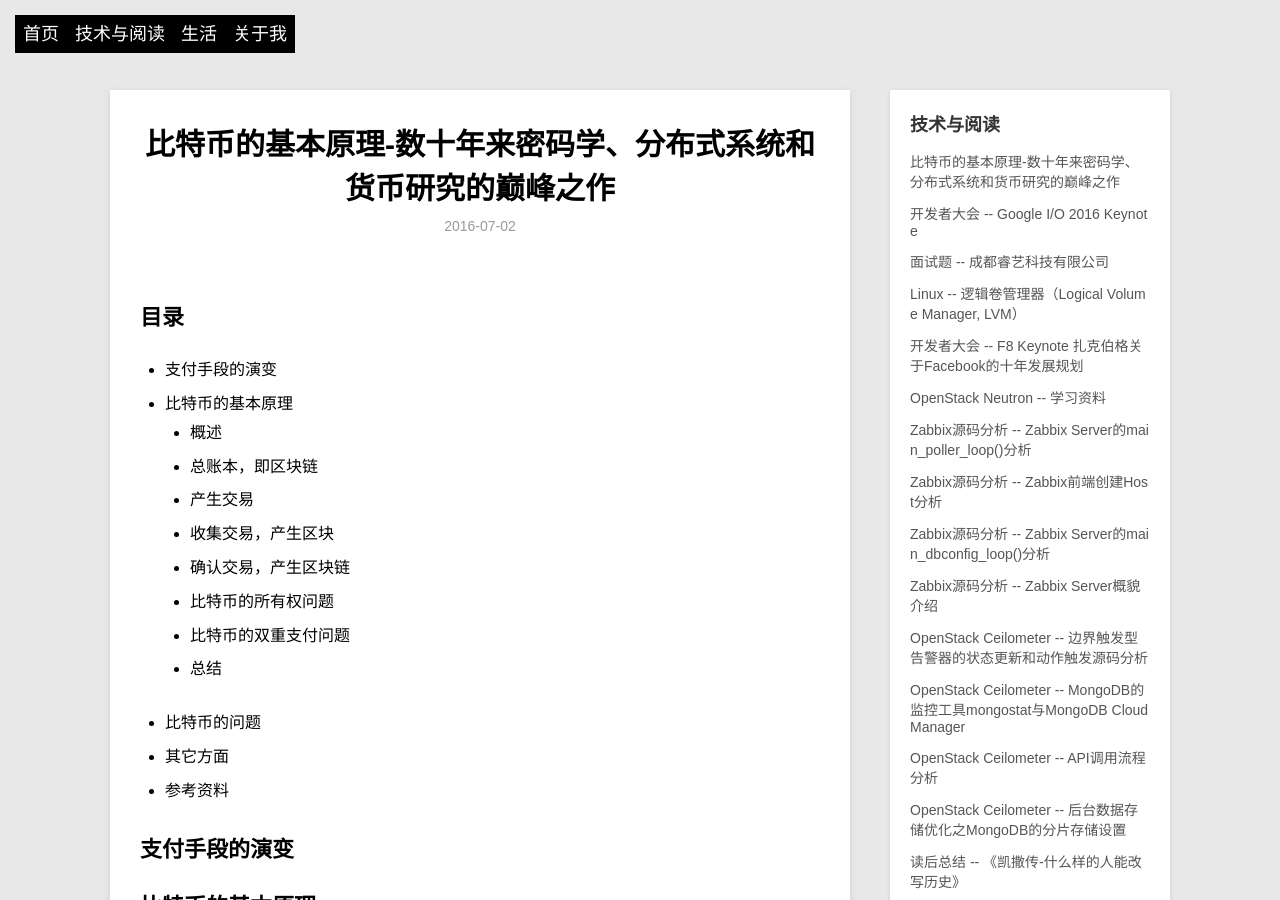
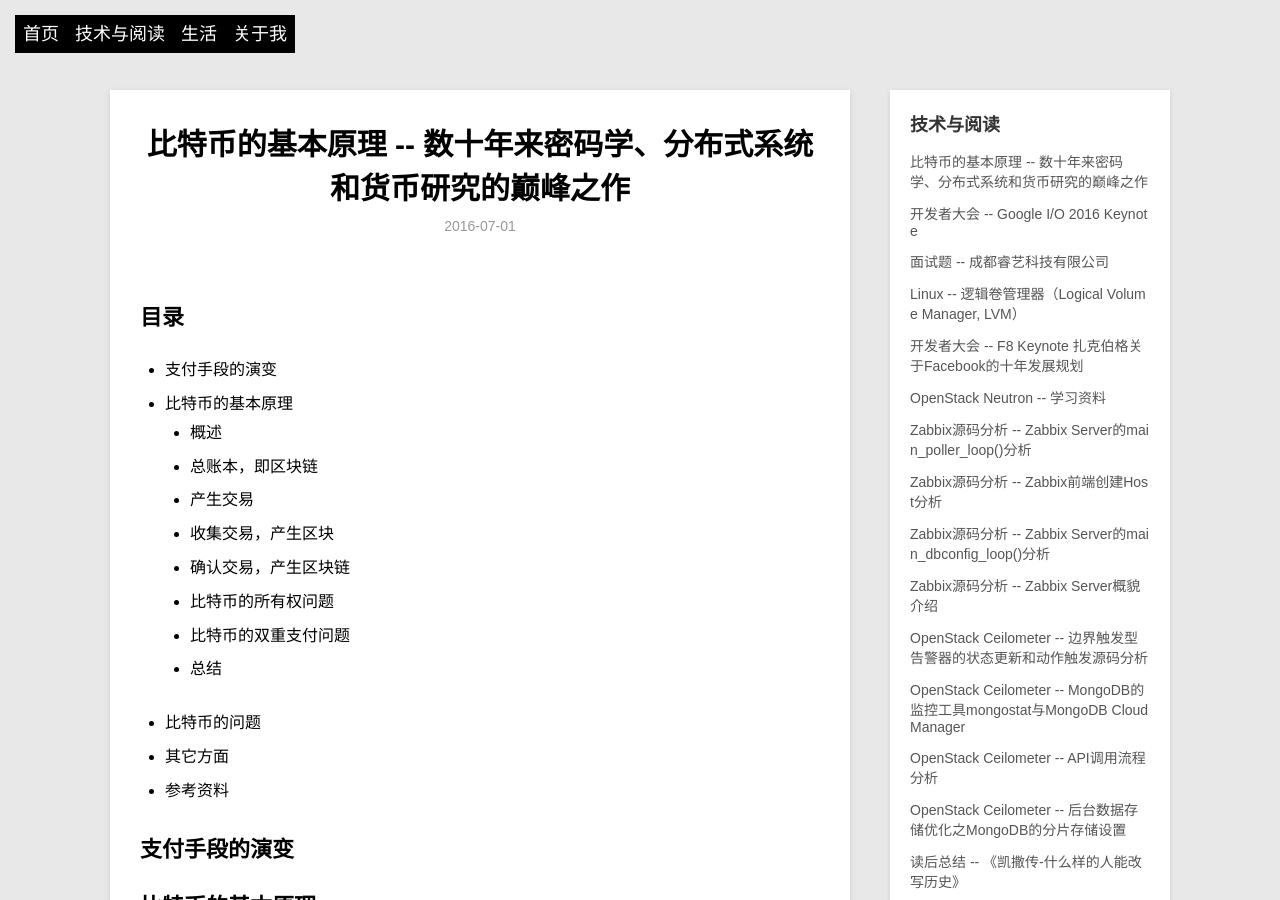
Before and after one commit to xiaofandh12/xiaofandh12.github.io, a Jekyll site: the page built from _posts/blog/2016-07-01-Bitcoin.md, in a window 1280 px wide and 900 px high. Built offline with Jekyll 4.4.1, drawn with Linux system fonts in a browser that asks for light colours; Markdown is read by kramdown in place of the engine named in the settings; comment, search, counter and statistics services are not loaded; some of the changed text lies outside the part shown.

Commit message:
把比特币的基本原理的时间提前一天

```diff
--- a/_posts/blog/2016-07-02-Bitcoin.md
+++ b/_posts/blog/2016-07-01-Bitcoin.md
@@ -1,6 +1,6 @@
 ---
 layout: post
-title: 比特币的基本原理-数十年来密码学、分布式系统和货币研究的巅峰之作
+title: 比特币的基本原理 -- 数十年来密码学、分布式系统和货币研究的巅峰之作
 description: 比特币, Bitcoin, 区块链, Blockchain
 category: blog
 ---
```
